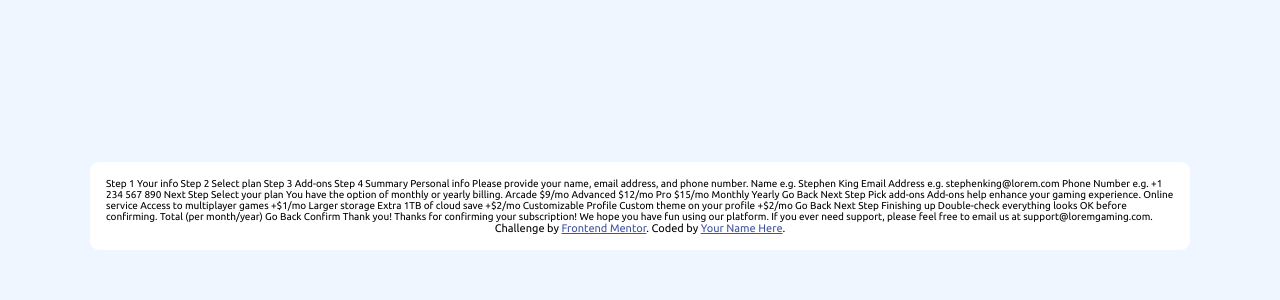
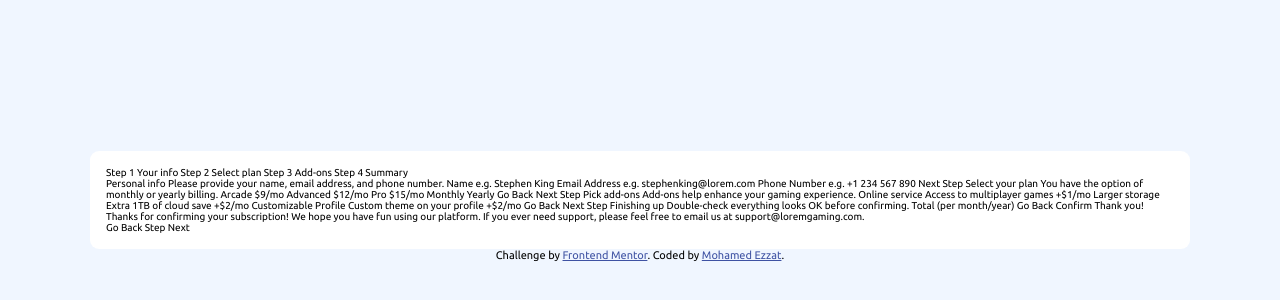
Before and after one commit to the-moezzat/multi-step-form, a plain HTML site: page index.html in a window 1280 px wide. Shown: the part 194-494 px from the top of the page. Drawn offline with Linux system fonts and the light colour scheme.

Commit message:
setting HTML layout

```diff
--- a/index.html
+++ b/index.html
@@ -27,9 +27,10 @@
 
 <body>
   <div class="container">
+
     <!-- Sidebar start -->
 
-    Step 1
+    <div class="sidebar">Step 1
       Your info
 
       Step 2
@@ -39,10 +40,12 @@
       Add-ons
 
       Step 4
-    Summary
+      Summary</div>
 
     <!-- Sidebar end -->
 
+    <!-- Steps start -->
+    <div class="steps">
       <!-- Step 1 start -->
 
       Personal info
@@ -129,11 +132,28 @@
 
       <!-- Step 5 end -->
 
+    </div>
+
+    <!-- Steps end -->
+
+    <!-- Steps navigation start -->
+    <div class="steps-nav">
+      Go Back
+      Step Next
+    </div>
+    <!-- Steps navigation end -->
+
+
+
+  </div>
+
+  <!-- Signature start-->
   <div class="attribution">
-      Challenge by <a href="https://www.frontendmentor.io?ref=challenge" target="_blank">Frontend Mentor</a>.
-      Coded by <a href="#">Your Name Here</a>.
+    Challenge by <a href="https://www.frontendmentor.io?ref=challenge" target="_blank" rel="noopener">Frontend
+      Mentor</a>.
+    Coded by <a href="#">Mohamed Ezzat</a>.
   </div>
-  </div>
+  <!-- Signature end-->
 </body>
 
 </html>
```
Lines whose indentation alone changed are shown as unchanged.
